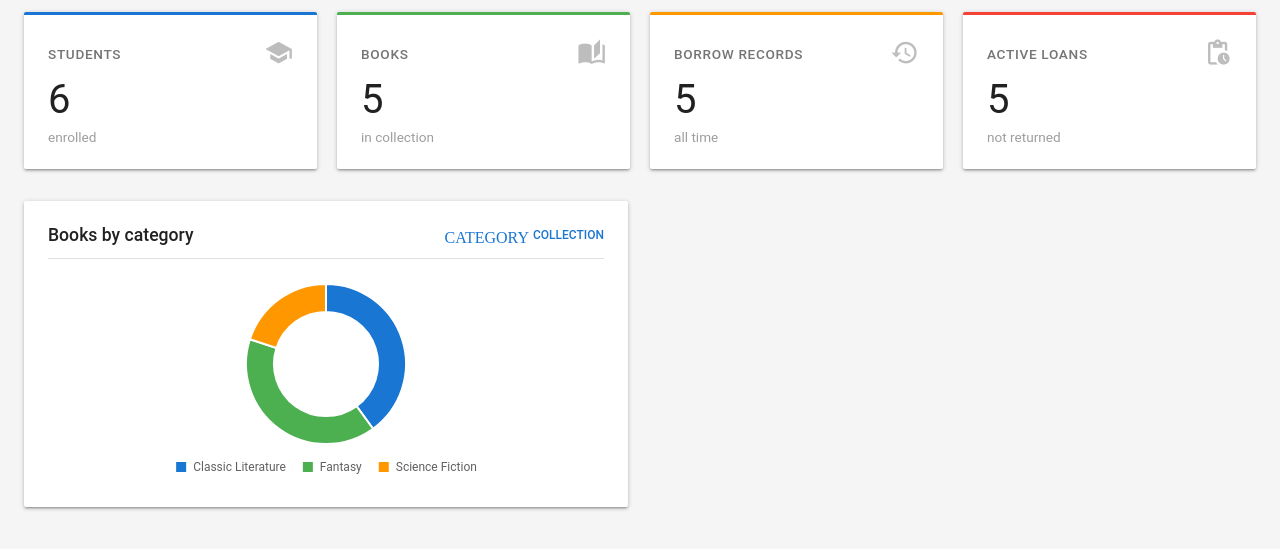
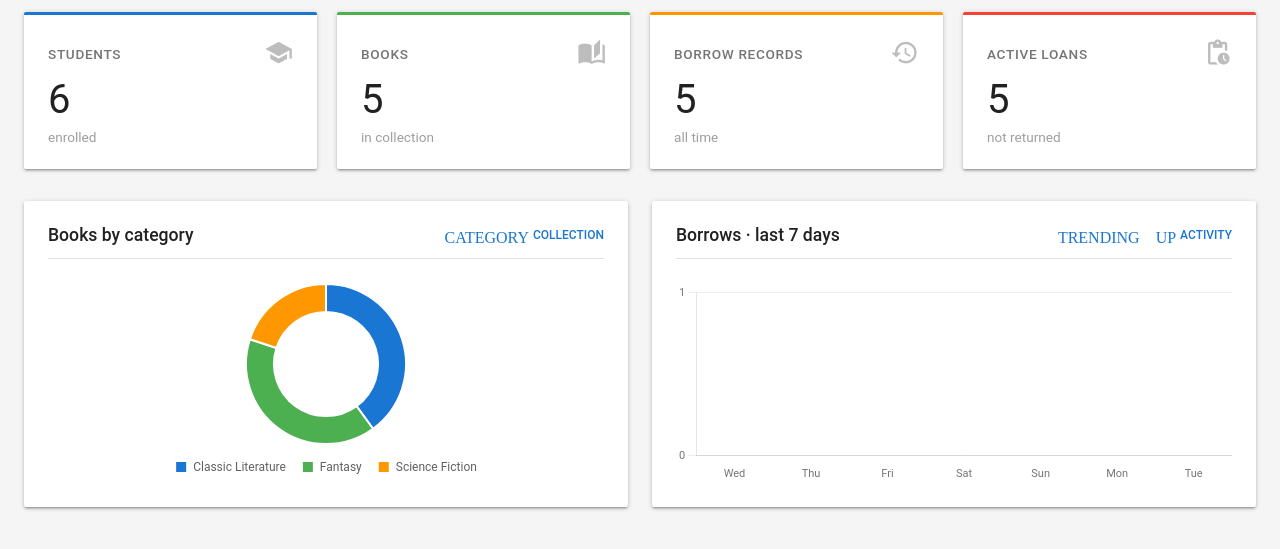
Before and after one commit to Ronkoyy/IT30A, a PHP site: page /dashboard.php in a window 1280 px wide. Shown: the part 152-701 px from the top of the page. Run offline with PHP 8.4, Linux system fonts and the light colour scheme; data comes from the database, SQL or seed files in the repository.

Commit message:
CODEBLOCK4'

```diff
--- a/dashboard.php
+++ b/dashboard.php
@@ -38,7 +38,49 @@ while ($row = $catStmt->fetch()) {
     $categories[]     = $row['book_category'];
     $categoryCounts[] = (int) $row['cnt'];
 }
+// ---------- 3. BORROW ACTIVITY LAST 7 DAYS ----------
 
+$dailyStmt = $pdo->query("
+    SELECT DATE(borrow_date) AS day, COUNT(*) AS cnt
+    FROM borrow
+    WHERE borrow_date >= CURDATE() - INTERVAL 6 DAY
+    GROUP BY DATE(borrow_date)
+    ORDER BY day ASC
+");
+
+$borrowByDay = [];
+
+while ($row = $dailyStmt->fetch()) {
+    $borrowByDay[$row['day']] = (int) $row['cnt'];
+}
+
+// Generate labels and counts for the last 7 days
+
+$dayLabels = [];
+$dailyBorrows = [];
+
+for ($i = 6; $i >= 0; $i--) {
+    $date = date('Y-m-d', strtotime("-$i days"));
+
+    $dayLabels[] = date('D', strtotime($date));
+    $dailyBorrows[] = $borrowByDay[$date] ?? 0;
+}
+
+// ---------- 4. RECENT BORROWS ----------
+
+$recentStmt = $pdo->query("
+    SELECT
+        s.student_first_name,
+        s.student_last_name,
+        b.book_title,
+        br.borrow_return_date
+    FROM borrow br
+    INNER JOIN students s ON br.student_id = s.student_id
+    INNER JOIN books b ON br.book_id = b.book_id
+    ORDER BY br.borrow_id DESC
+    LIMIT 5
+");
+$recentBorrows = $recentStmt->fetchAll();
 ?>
 
 <!DOCTYPE html>
@@ -337,6 +379,21 @@ while ($row = $catStmt->fetch()) {
             <canvas id="categoryChart" width="400" height="200"></canvas>
         </div>
 
+                <!-- Bar Chart: Borrow Activity -->
+        <div class="chart-card">
+            <div class="chart-title">
+                Borrows · last 7 days
+
+                <span>
+                    <span class="material-icons">trending_up</span>
+                    activity
+                </span>
+            </div>
+
+            <canvas id="borrowChart" width="400" height="200"></canvas>
+        </div>
+
+
     </div>
 </div>
 
@@ -406,7 +463,87 @@ while ($row = $catStmt->fetch()) {
                 }
             }
         });
+        // ---------- BAR: BORROWS LAST 7 DAYS ----------
+
+const borrowCtx = document
+    .getElementById('borrowChart')
+    .getContext('2d');
+
+new Chart(borrowCtx, {
+    type: 'bar',
+
+    data: {
+        labels: <?= json_encode($dayLabels) ?>,
+
+        datasets: [{
+            label: 'Borrows',
+            data: <?= json_encode($dailyBorrows) ?>,
+            backgroundColor: colors.blue,
+            borderRadius: 0, // Material flat bars are sharp
+
+            barPercentage: 0.6,
+            categoryPercentage: 0.8
+        }]
+    },
+
+    options: {
+        responsive: true,
+        maintainAspectRatio: true,
+
+        plugins: {
+            legend: {
+                display: false
+            },
+
+            tooltip: {
+                backgroundColor: '#212121',
+                titleColor: '#ffffff',
+                bodyColor: '#ffffff',
+                padding: 10,
+                cornerRadius: 4,
+
+                callbacks: {
+                    label: (ctx) => ` ${ctx.raw} borrows`
+                }
+            }
+        },
+
+        scales: {
+            y: {
+                beginAtZero: true,
+                grid: {
+                    color: '#eeeeee',
+                    drawBorder: false
+                },
+                ticks: {
+                    stepSize: 1,
+                    color: '#757575',
+                    font: {
+                        size: 11,
+                        family: 'Roboto'
+                    }
+                }
+            },
+
+            x: {
+                grid: {
+                    display: false
+                },
+                ticks: {
+                    color: '#757575',
+                    font: {
+                        size: 11,
+                        family: 'Roboto'
+                    }
+                }
+            }
+        }
+    }
+});
+
+
     })();
+
 </script>
 
 
```
